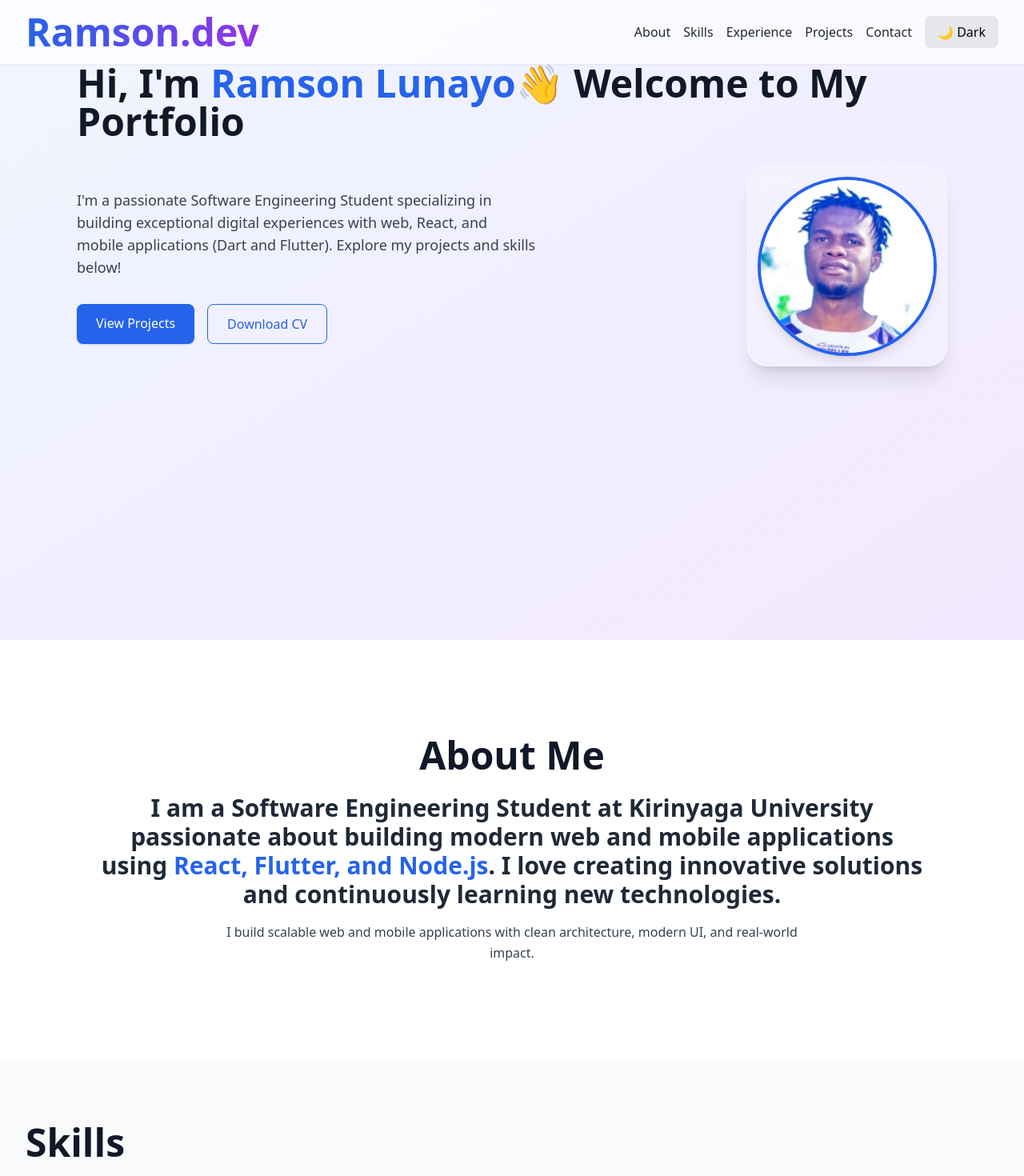
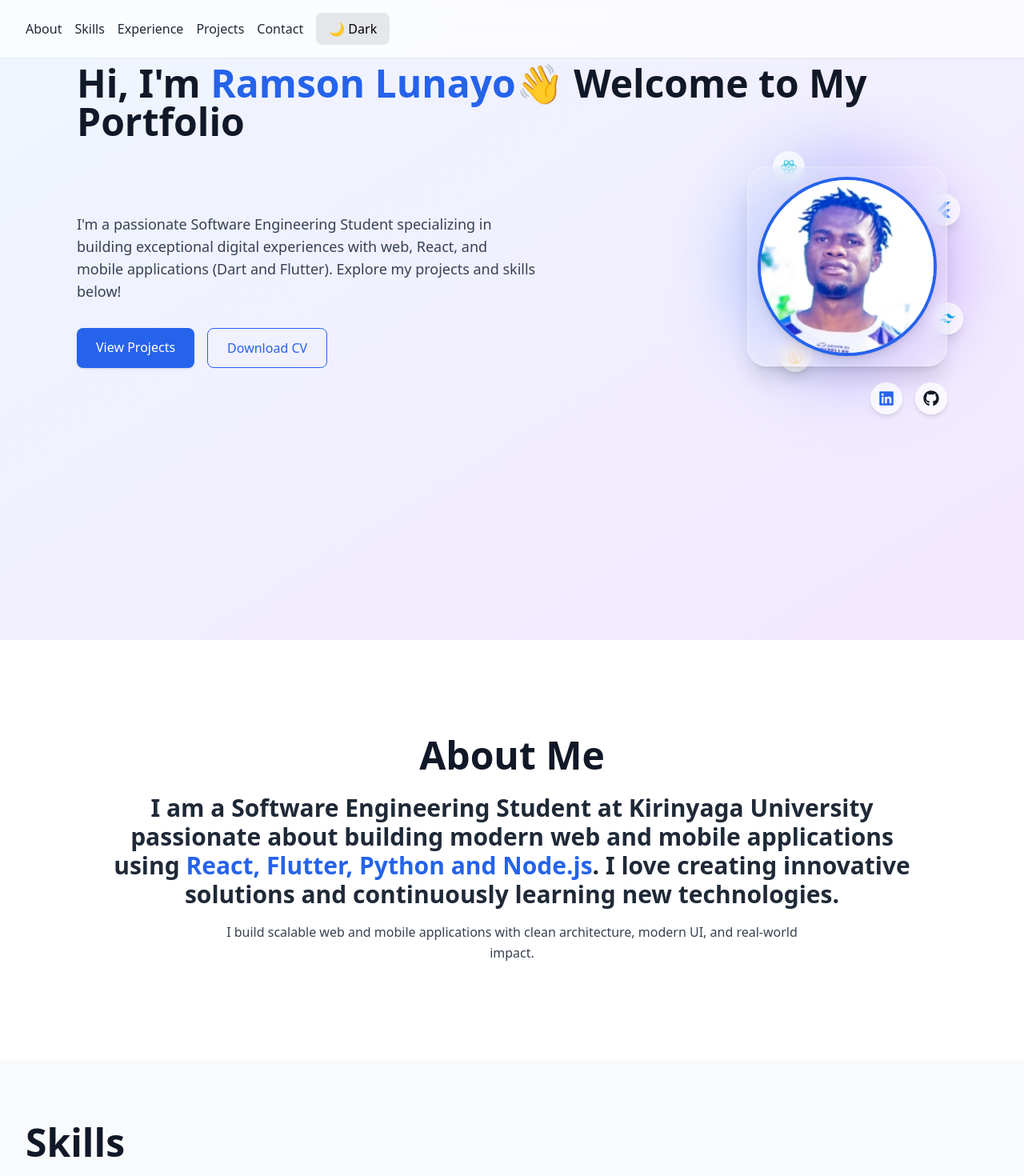
Before and after one commit to Ramslon/My-Portfolio, a React (Vite) app: page / in a window 1280 px wide. Shown: the top 1470 px of the page at 80% size. Built offline with nearby package versions, Linux system fonts and the light colour scheme.

Commit message:
Enhance hero profile card and normalize project tech data

```diff
--- a/src/components/About.jsx
+++ b/src/components/About.jsx
@@ -14,7 +14,7 @@ const About = () => {
          >
         <h2 className="text-4xl md:text-5xl font-bold mb-6 text-center text-gray-900 dark:text-white">About Me</h2>
         <h1 className="text-2xl md:text-3xl font-semibold mb-4 text-center text-gray-800 dark:text-gray-100">
-          I am a Software Engineering Student at Kirinyaga University passionate about building modern web and mobile applications using<span className="text-blue-600"> React, Flutter, and Node.js</span>. I love creating innovative solutions and continuously learning new technologies.
+          I am a Software Engineering Student at Kirinyaga University passionate about building modern web and mobile applications using<span className="text-blue-600"> React, Flutter, Python and Node.js</span>. I love creating innovative solutions and continuously learning new technologies.
         </h1>
         <p className="text-gray-700 dark:text-gray-300 max-w-3xl mx-auto text-center leading-relaxed">
           I build scalable web and mobile applications with clean architecture,
--- a/src/components/Hero.jsx
+++ b/src/components/Hero.jsx
@@ -1,5 +1,19 @@
 import { motion } from "framer-motion";
 import profileImage from "../assets/profile.jpg";
+import { FaGithub, FaLinkedin, FaReact } from "react-icons/fa";
+import { SiFlutter, SiFirebase, SiTailwindcss } from "react-icons/si";
+
+const SOCIAL_LINKS = {
+  github: "https://github.com/Ramslon",
+  linkedin: "https://www.linkedin.com/",
+};
+
+const FLOATING_ICONS = [
+  { icon: FaReact, className: "-top-4 left-8 text-cyan-500" },
+  { icon: SiFlutter, className: "top-10 -right-4 text-blue-500" },
+  { icon: SiFirebase, className: "-bottom-3 left-10 text-amber-500" },
+  { icon: SiTailwindcss, className: "bottom-10 -right-5 text-sky-500" },
+];
 
 const Hero = () => {
   return (
@@ -45,14 +59,54 @@ const Hero = () => {
               initial={{ opacity: 0, x: 30 }}
               animate={{ opacity: 1, x: 0 }}
               transition={{ delay: 0.5, duration: 0.8 }}
-              className="flex justify-center lg:justify-end"
+              className="flex flex-col items-center lg:items-end"
             >
-              <div className="p-3 rounded-3xl bg-white/20 dark:bg-white/10 border border-white/30 backdrop-blur-md shadow-xl">
-                <img
-                  src={profileImage}
-                  alt="Ramson Lunayo profile"
-                  className="w-48 h-48 md:w-56 md:h-56 object-cover rounded-full border-4 border-blue-600 shadow-lg"
-                />
+              <div className="relative group">
+                <div className="absolute inset-0 rounded-full bg-gradient-to-r from-blue-500/40 to-purple-500/40 blur-2xl scale-110" />
+
+                {FLOATING_ICONS.map(({ icon: Icon, className }, index) => (
+                  <motion.div
+                    key={index}
+                    animate={{ y: [0, -8, 0] }}
+                    transition={{ duration: 2 + index * 0.4, repeat: Infinity, ease: "easeInOut" }}
+                    className={`absolute ${className} w-10 h-10 rounded-full bg-white/70 dark:bg-gray-800/80 border border-white/40 backdrop-blur-md shadow-lg flex items-center justify-center`}
+                  >
+                    <Icon className="text-xl" />
+                  </motion.div>
+                ))}
+
+                <motion.div
+                  whileHover={{ scale: 1.04, rotate: 1 }}
+                  transition={{ type: "spring", stiffness: 220, damping: 18 }}
+                  className="relative p-3 rounded-3xl bg-white/20 dark:bg-white/10 border border-white/30 backdrop-blur-md shadow-xl"
+                >
+                  <img
+                    src={profileImage}
+                    alt="Ramson Lunayo profile"
+                    className="w-48 h-48 md:w-56 md:h-56 object-cover rounded-full border-4 border-blue-600 shadow-lg"
+                  />
+                </motion.div>
+              </div>
+
+              <div className="mt-5 flex items-center gap-4">
+                <a
+                  href={SOCIAL_LINKS.linkedin}
+                  target="_blank"
+                  rel="noopener noreferrer"
+                  aria-label="LinkedIn profile"
+                  className="w-10 h-10 rounded-full bg-white/70 dark:bg-gray-800/80 border border-white/40 backdrop-blur-md shadow-md flex items-center justify-center text-blue-600 hover:scale-110 transition-transform duration-300"
+                >
+                  <FaLinkedin className="text-xl" />
+                </a>
+                <a
+                  href={SOCIAL_LINKS.github}
+                  target="_blank"
+                  rel="noopener noreferrer"
+                  aria-label="GitHub profile"
+                  className="w-10 h-10 rounded-full bg-white/70 dark:bg-gray-800/80 border border-white/40 backdrop-blur-md shadow-md flex items-center justify-center text-gray-900 dark:text-white hover:scale-110 transition-transform duration-300"
+                >
+                  <FaGithub className="text-xl" />
+                </a>
               </div>
             </motion.div>
           </div>
--- a/src/components/Navbar.jsx
+++ b/src/components/Navbar.jsx
@@ -25,9 +25,7 @@ const Navbar = () => {
         transition={{ duration: 0.6 }}
         className="flex justify-between items-center px-8 py-4 backdrop-blur-md bg-white/70 dark:bg-gray-900/80 shadow-sm fixed w-full z-50"
       >
-        <h1 className="text-4xl md:text-5xl font-bold bg-gradient-to-r from-blue-600 to-purple-600 bg-clip-text text-transparent">
-          Ramson.dev
-        </h1>
+
 
         <div className="flex items-center gap-4">
           <div className="hidden md:flex flex-wrap gap-4 text-sm md:text-base text-gray-800 dark:text-gray-100">
--- a/src/components/Projects.jsx
+++ b/src/components/Projects.jsx
@@ -4,25 +4,33 @@ const projectsData = [
     {
     title: 'Fitness Aura Athletix',
     description: 'A Flutter app for tracking workouts and fitness progress.',
+  tech: ['Flutter', 'Dart', 'Firebase'],
+    impact: 'Improved workout tracking efficiency by 40% during beta testing.',
     link: '#'
     },
 
     {
     title: 'Commontable AI-app',
     description: 'A Flutter app  that uses AI to generate personalized meal plans, track nutrition, provide fitness recommendations and also budget friendly meals.',
+    tech: ['Flutter', 'Dart', 'AI'],
+    impact: 'Over 100 users engaged with the app during beta testing enable them to plan their meals effectively.',
     link: 'https://github.com/Ramslon/My-CommonTable-AI-Mobile-App'
     },
 
     {
     title: 'ClimateSync AI app',
-    description: 'A Flutter app that uses AI to provide real-time climate data, personalized weather forecasts, and actionable insights for sustainable living.',
+    description: 'A Web app that uses AI to provide real-time climate data, personalized weather forecasts, and actionable insights for sustainable living.',
+    tech: ['JavaScript', 'Python', 'AI'],
+    impact: 'Over 200 users engaged with the app during beta testing, enabling them to make informed decisions about their environmental impact.',
     link: 'https://github.com/Ramslon/ClimateSync-AI-App'
     },
 
     {
     title: 'Personal Portfolio Website',
     description: 'A React-based portfolio website built with Tailwind CSS showcasing my projects, skills, and experience.',
-    link: "https://github.com/Ramslon/My-Portfolio"
+    tech: ['React', 'Tailwind CSS'],
+    impact: 'Showcased my projects, skills, and experience to potential employers and clients.',
+    link: 'https://github.com/Ramslon/My-Portfolio'
     }
 ];
 
@@ -52,6 +60,14 @@ const Projects = () => {
     <p className="text-gray-600 dark:text-gray-300">
       {project.description}
     </p>
+
+    <p className ="mt-4 text-sm text-gray-500 dark:text-gray-400">
+      Tech: {project.tech.join(", ")}
+    </p>
+
+    <p className="mt-2 text-sm text-gray-500 dark:text-gray-400">
+       {project.impact}
+    </p>
   </motion.a>
 ))}
       </div>
--- a/src/components/Skills.jsx
+++ b/src/components/Skills.jsx
@@ -1,10 +1,12 @@
 import { motion } from "framer-motion";
 
 const skills = [
-  { name: "React", level: 85 },
+  { name: "React", level: 65 },
   { name: "Flutter", level: 80 },
-  { name: "Node.js", level: 75 },
+  { name: "Node.js", level: 70 },
   { name: "Firebase", level: 78 },
+  {name: "Python", level: 60},
+  {name: "Dart", level: 80}
 ];
 
 export default function Skills() {
```
